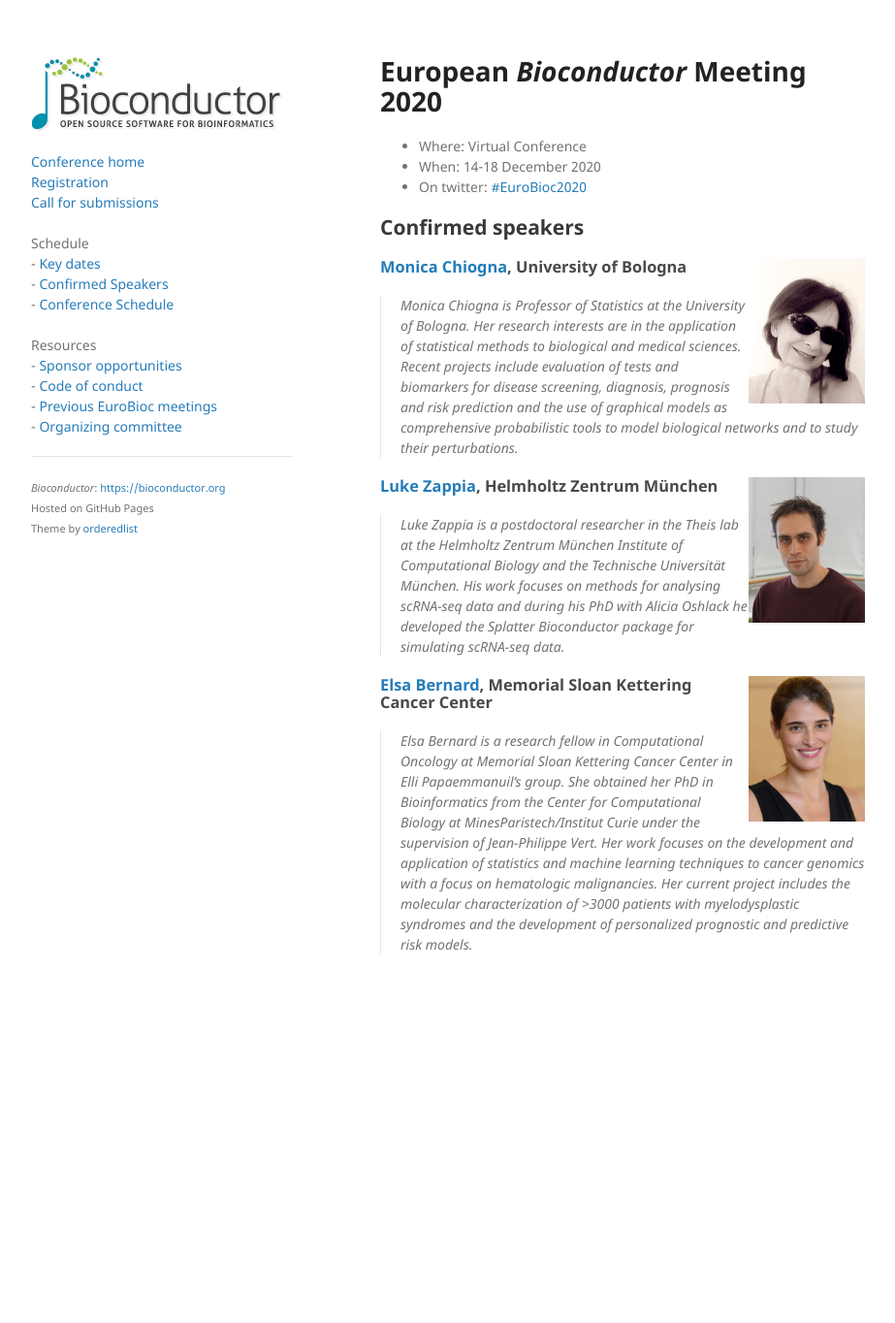
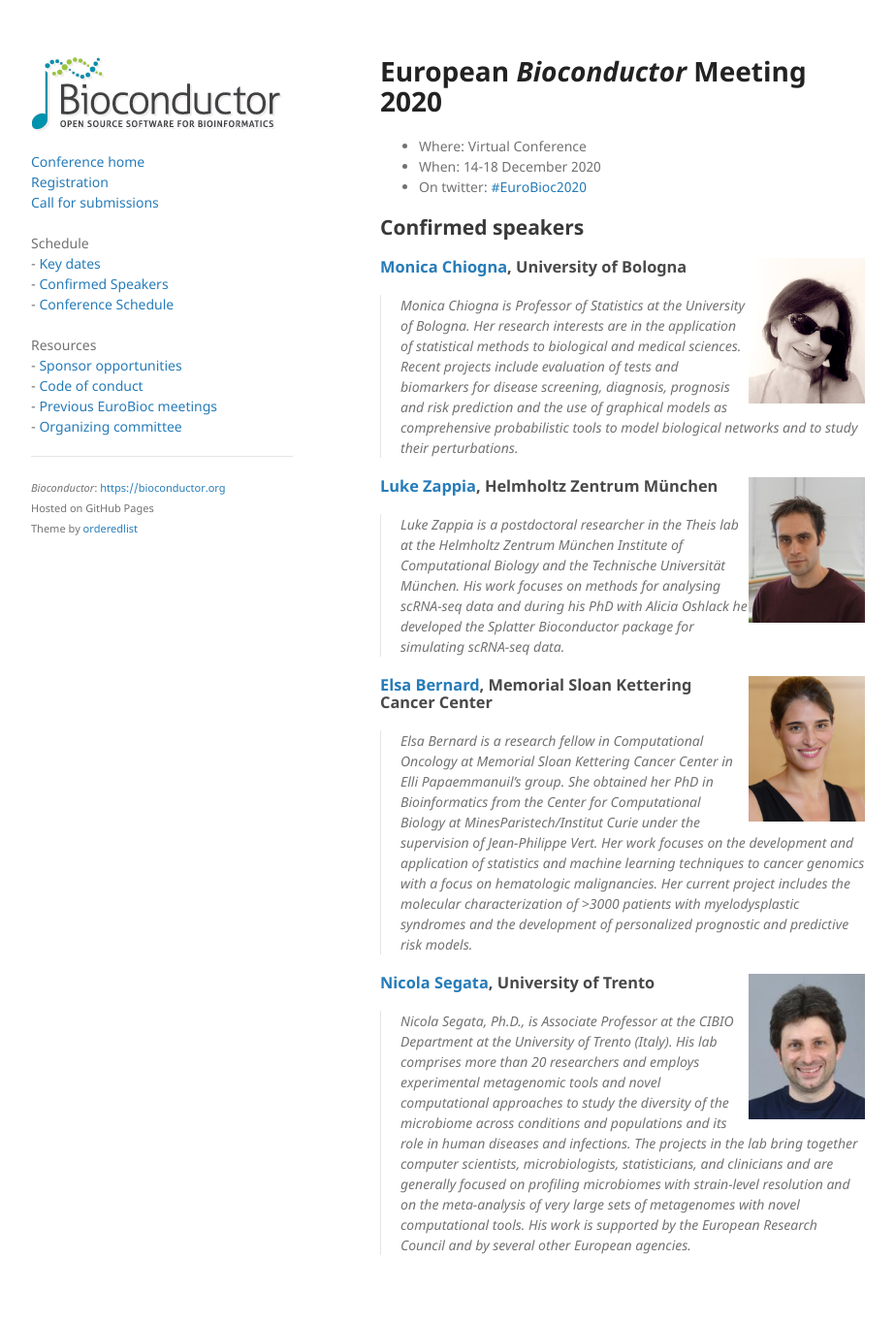
Before and after one commit to Bioconductor/EuroBioc2020, a Jekyll site: the page built from docs/speakers.md, in a window 1280 px wide. Shown: the whole page at 97% size, without its empty margins (178-1101 px from the left). Built offline with Jekyll 4.4.1, drawn with Linux system fonts in a browser that asks for light colours; before the commit the page ends 1054 px from its top, so only the background shows below that.

Commit message:
Nicola Segata biosketch

```diff
--- a/docs/speakers.md
+++ b/docs/speakers.md
@@ -15,6 +15,10 @@
       inst: Memorial Sloan Kettering Cancer Center
       url: https://elsab.github.io/
       blurb: "Elsa Bernard is a research fellow in Computational Oncology at Memorial Sloan Kettering Cancer Center in Elli Papaemmanuil's group. She obtained her PhD in Bioinformatics from the Center for Computational Biology at MinesParistech/Institut Curie under the supervision of Jean-Philippe Vert. Her work focuses on the development and application of statistics and machine learning techniques to cancer genomics with a focus on hematologic malignancies. Her current project includes the molecular characterization of >3000 patients with myelodysplastic syndromes and the development of personalized prognostic and predictive risk models."
+    - name: Nicola Segata
+      inst: University of Trento
+      url: http://segatalab.cibio.unitn.it/
+      blurb: "Nicola Segata, Ph.D., is Associate Professor at the CIBIO Department at the University of Trento (Italy). His lab comprises more than 20 researchers and employs experimental metagenomic tools and novel computational approaches to study the diversity of the microbiome across conditions and populations and its role in human diseases and infections. The projects in the lab bring together computer scientists, microbiologists, statisticians, and clinicians and are generally focused on profiling microbiomes with strain-level resolution and on the meta-analysis of very large sets of metagenomes with novel computational tools. His work is supported by the European Research Council and by several other European agencies."
 ---
 
 {% include header.md %}
```
Also changed, not shown: docs/images/speakers/NicolaSegata.jpg (added).
